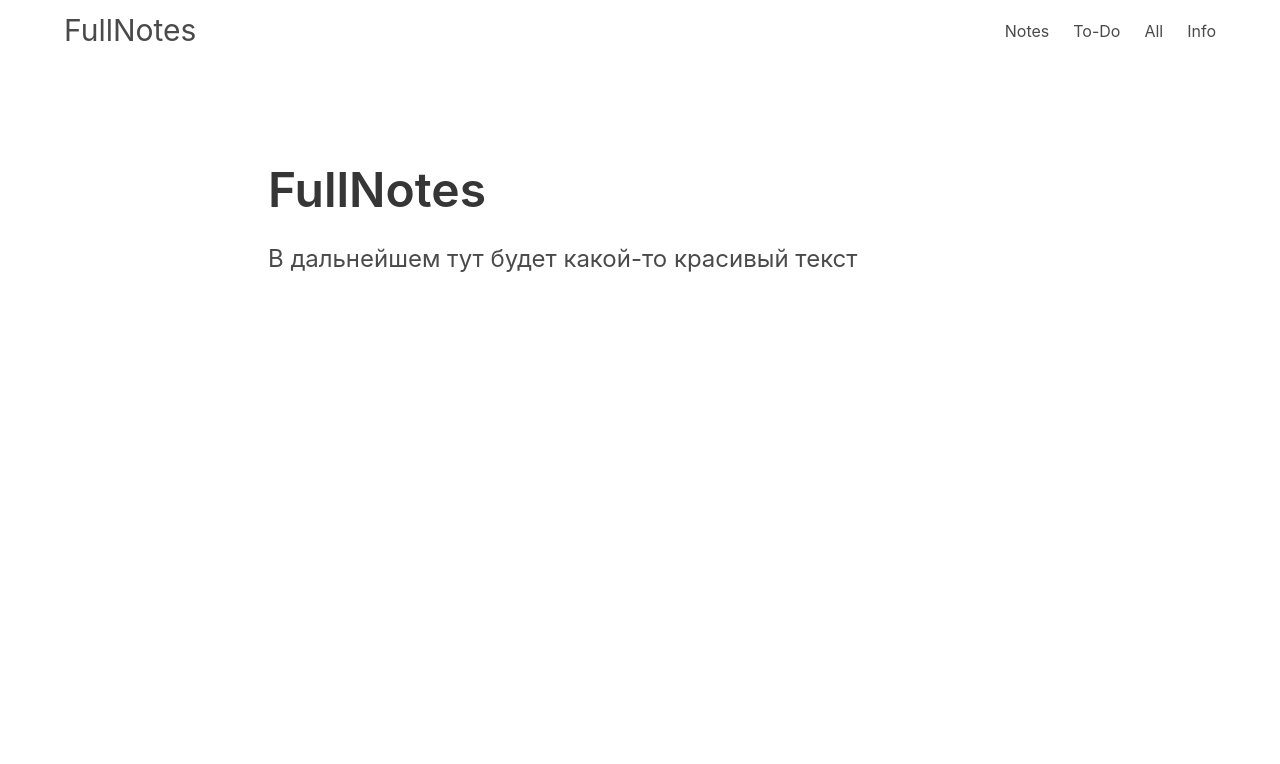
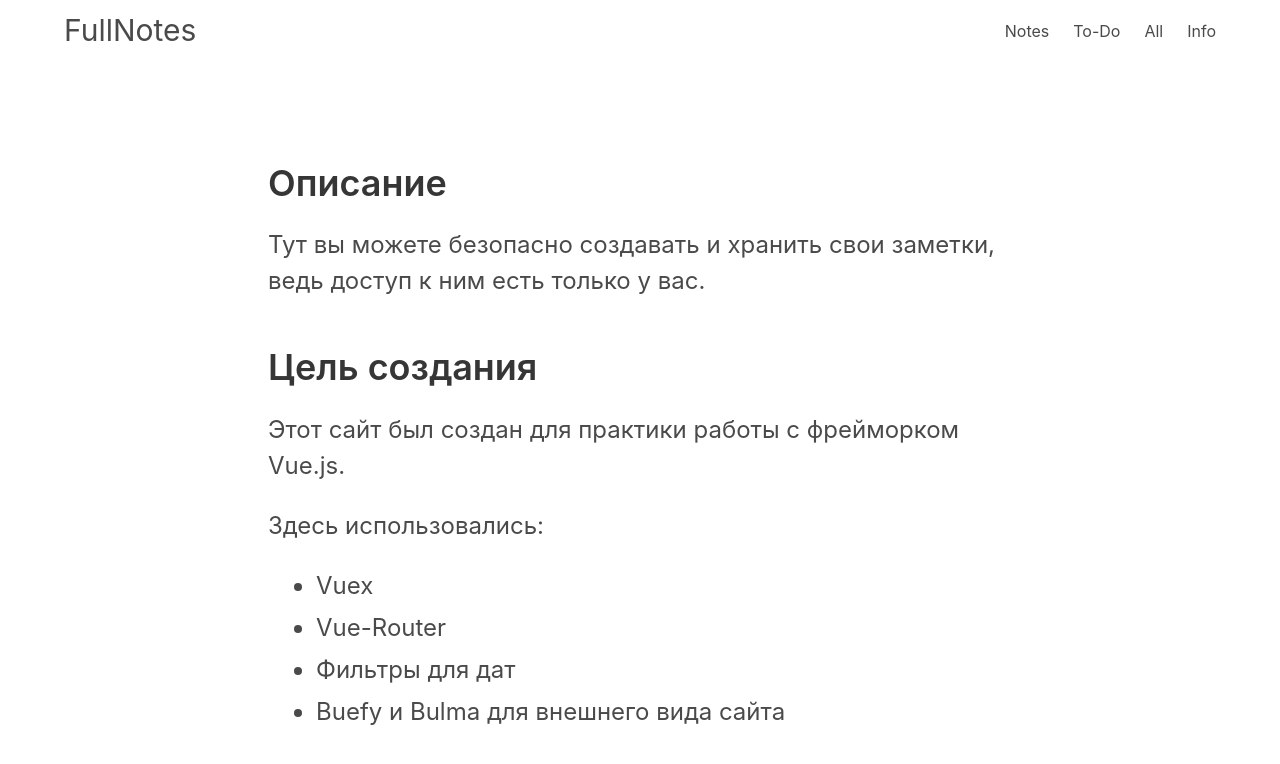
Before and after one commit to Gercov/vue-fullnotes, a Vue app: page /info in a window 1280 px wide. Shown: the top 764 px of the page. Built offline with nearby package versions, Linux system fonts and the light colour scheme.

Commit message:
add content in all-page

```diff
--- a/src/views/info.vue
+++ b/src/views/info.vue
@@ -1,8 +1,22 @@
 <template>
   <div class="content is-large">
-    <h1>FullNotes</h1>
+    <h3>Описание</h3>
     <p>
-      В дальнейшем тут будет какой-то красивый текст
+      Тут вы можете безопасно создавать и хранить свои заметки, ведь доступ к
+      ним есть только у вас.
+    </p>
+    <h3>Цель создания</h3>
+    <p>
+      Этот сайт был создан для практики работы с фрейморком Vue.js.
+    </p>
+    <p>
+      Здесь использовались:
+      <ul>
+        <li>Vuex</li>
+        <li>Vue-Router</li>
+        <li>Фильтры для дат</li>
+        <li>Buefy и Bulma для внешнего вида сайта</li>
+      </ul>
     </p>
   </div>
 </template>
```
